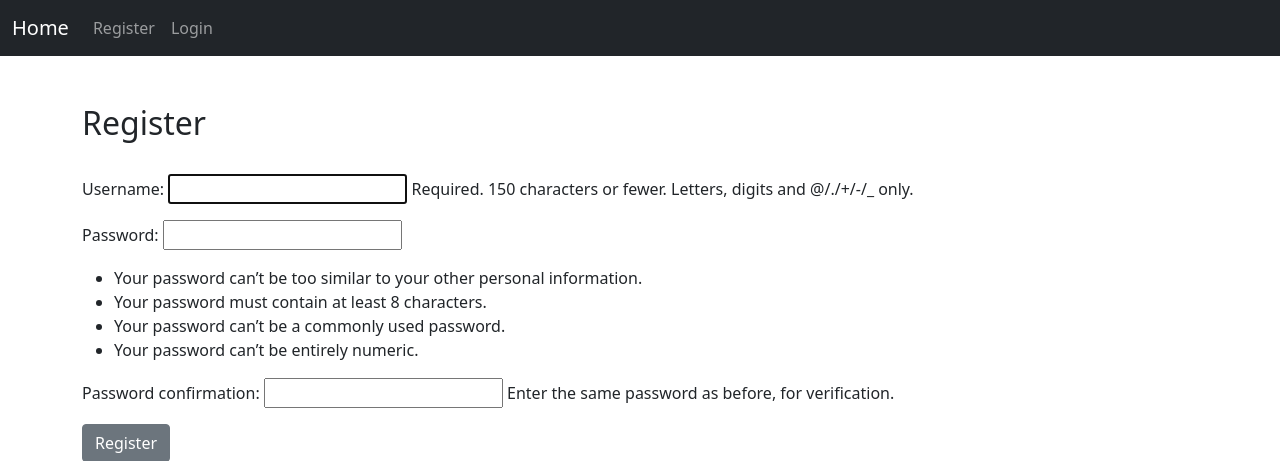
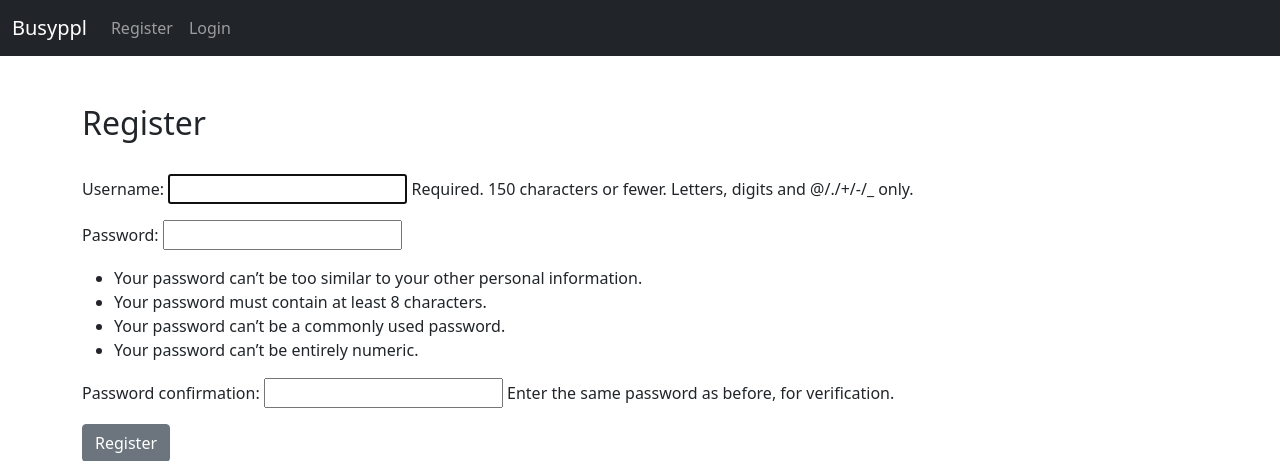
Before and after one commit to sreejithdikru/Theblog, a Django app: page /members/register/ in a window 1280 px wide. Shown: the top 461 px of the page. Run offline with Django 3.2, Linux system fonts and the light colour scheme.

Commit message:
some html edit

```diff
--- a/theblog/templates/base.html
+++ b/theblog/templates/base.html
@@ -16,7 +16,7 @@
   <body>
     <nav class="navbar navbar-expand-lg navbar-dark bg-dark">
         <div class="container-fluid">
-          <a class="navbar-brand" href="{% url 'home' %}">Home</a>
+          <a class="navbar-brand" href="{% url 'home' %}">Busyppl</a>
           <button class="navbar-toggler" type="button" data-bs-toggle="collapse" data-bs-target="#navbarSupportedContent" aria-controls="navbarSupportedContent" aria-expanded="false" aria-label="Toggle navigation">
             <span class="navbar-toggler-icon"></span>
           </button>
```
